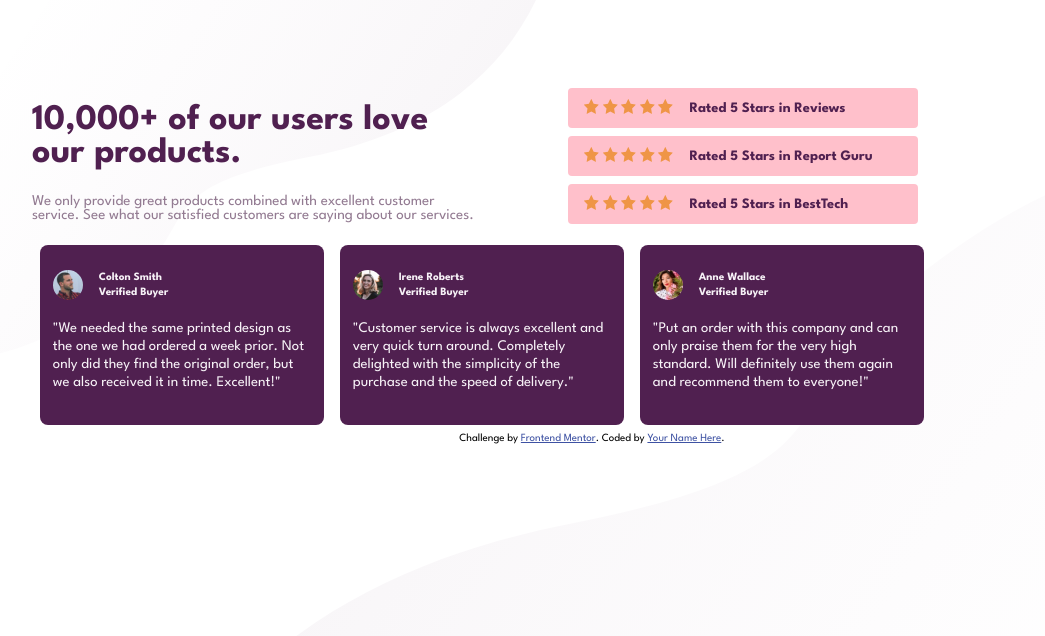
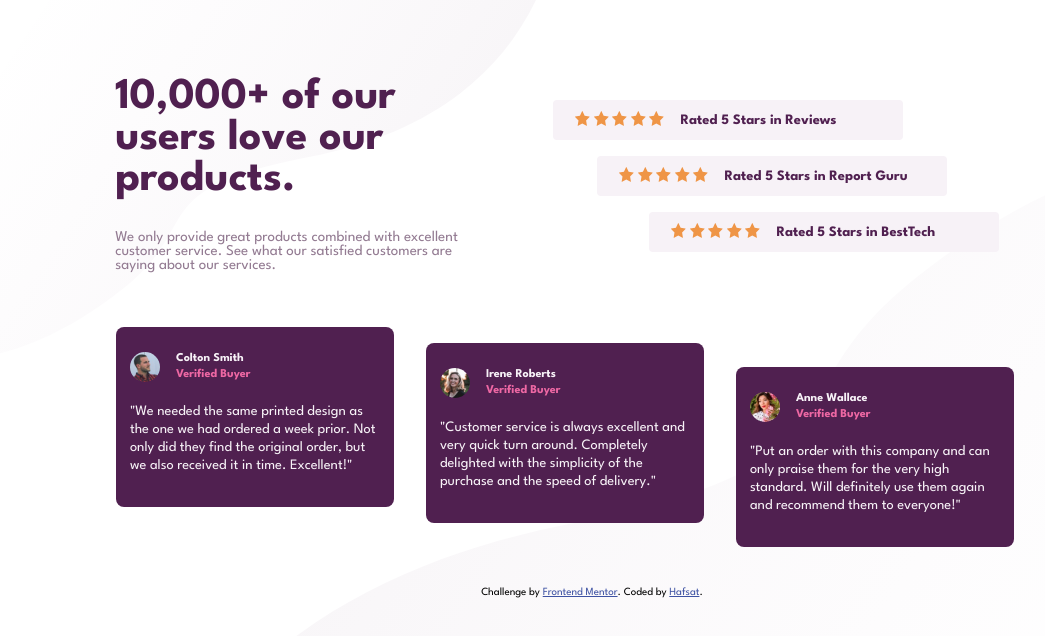
Before and after one commit to Hafsat100/social-proof-section-master, a plain HTML site: page index.html in a window 1280 px wide. Shown: the whole page, without its empty margins (48-1093 px from the left). Drawn offline with Linux system fonts and the light colour scheme.

Commit message:
Create desktop version of site

```diff
--- a/index.html
+++ b/index.html
@@ -20,12 +20,15 @@
     <div class="container">
         <div class="content">
             <div class="product">
+                <div>
                     <h1>10,000+ of our users love our products.</h1>
 
                     <p>We only provide great products combined with excellent customer service.
                         See what our satisfied customers are saying about our services.</p>
                 </div>
-            <div class="ratings rating-one" >
+            </div>
+            <div class="ratings" >
+                <div class="rates rating-one">
                     <div class="each-rating">
                         <div class="stars">
                             <img src="./images/icon-star.svg" alt="A star">
@@ -36,8 +39,10 @@
                         </div>
                         <p>Rated 5 Stars in Reviews</p>
                     </div>
+                </div>
 
-                <div class="each-rating rating-two">
+                <div class="rates rating-two">
+                    <div class="each-rating">
                         <div class="stars">
                             <img src="./images/icon-star.svg" alt="A star">
                             <img src="./images/icon-star.svg" alt="A star">
@@ -47,8 +52,9 @@
                         </div>
                         <p>Rated 5 Stars in Report Guru</p>
                     </div>
-
-                <div class="each-rating rating-three">
+                </div>
+                <div class="rates rating-three">
+                    <div class="each-rating">
                         <div class="stars">
                             <img src="./images/icon-star.svg" alt="A star">
                             <img src="./images/icon-star.svg" alt="A star">
@@ -60,9 +66,10 @@
                     </div>
                 </div>
             </div>
+        </div>
         <div class="reviews">
-            <section>
-                <div class="customer-info">
+            <section id="s-one">
+                <div class="customer-info colton">
                     <img src="./images/image-colton.jpg" alt="image of irene roberts">
                     <div class="name-verified">
                         <p class="name">
@@ -78,9 +85,9 @@
                     Not only did they find the original order, but we also received it in time.
                     Excellent!"
                 </p>
-            </section>
+            </section >
 
-            <section>
+            <section id="s-two">
                 <div class="customer-info">
                     <img src="./images/image-irene.jpg" alt="image of irene roberts">
                     <div class="name-verified">
@@ -98,7 +105,7 @@
                 </p>
 
             </section>
-            <section>
+            <section id="s-three">
                 <div class="customer-info">
                     <img src="./images/image-anne.jpg" alt="image of anne wallace">
                     <div class="name-verified">
@@ -120,7 +127,7 @@
           Challenge by
           <a href="https://www.frontendmentor.io?ref=challenge" target="_blank"
             >Frontend Mentor</a
-          >. Coded by <a href="#">Your Name Here</a>.
+          >. Coded by <a href="#">Hafsat</a>.
         </div>
     </div>
 
--- a/style.css
+++ b/style.css
@@ -14,21 +14,22 @@ body{
     background-image: url("./images/bg-pattern-top-desktop.svg"),  url("./images/bg-pattern-bottom-desktop.svg");
     background-position: left top, right bottom;
     background-repeat: no-repeat, no-repeat;
-    /* background-color: hsl(300, 24%, 96%); */
     height: 100vh;
-    /* margin: 0 auto; */
-    /* padding: 3.5rem; */
     font-family: 'League Spartan', sans-serif;
 }
 .container{
     max-width: 1440px;
+    margin: 0 auto;
     margin-left: auto;
     margin-right: auto;
     padding-left: 0.5rem;
     padding-left: 0.5rem;
-    padding: 4.5rem;
+    padding: 2.5rem 6.3rem;
+    /* padding-left: 5.5rem; */
     display: flex;
     flex-direction: column;
+    gap: 32px;
+    /* justify-content: center; */
 
 
 }
@@ -36,19 +37,21 @@ body{
     display: flex;
     flex: auto;
     gap: 5rem;
-    /* align-items: space-between; */
+    padding: 0 3.4rem;
+
 
 }
 .product{
     width: 40%;
-    /* padding-right: 152px; */
-}
+
+ }
 .product h1{
-
-    font-size: 36px
+    font-size: 44px
 }
 .ratings{
-    width: 40%;
+    display: flex;
+    flex-direction: column;
+    flex-basis: 60%;
 }
 .product h1,
 .ratings p{
@@ -60,16 +63,29 @@ body{
 }
 .each-rating{
     display: flex;
-    /* justify-content: center; */
     align-items: center;
     gap: 16px;
+    font-size: 0.9rem;
+}
+.rates{
+    display: flex;
+    gap: 4px;
     width: 350px;
     height: 40px;
     margin: 0.5rem;
-    padding: 0.5rem;
+    padding: 0.9rem;
     border-radius: 4px;
-    font-size: 0.9rem;
-    background-color: pink
+    background-color: hsl(300, 24%, 96%);
+}
+.rating-one{
+    margin-top: 52px;
+}
+.rating-two{
+    margin-left: 52px;
+
+}
+.rating-three{
+    margin-left: 104px;
 }
 .stars{
     margin-left: 0.5rem;
@@ -87,21 +103,36 @@ body{
     align-items: center;
     gap: 16px;
     line-height: 4px;
-    font-size: 0.7rem;
+    font-size: 0.75rem;
     font-weight: 700;
+}
+.verified{
+    font-weight: 0;
+    color: hsl(333, 80%, 67%);
+}
+.reviews{
+    display: flex;
+    gap: 16px;
+    padding: 0 2.92rem;
 }
 section{
     display: flex;
     flex-direction: column;
     justify-content: center;
     background-color: hsl(300, 43%, 22%);
-    width: 284px;
+    width: 278px;
     height: 180px;
     color: hsl(300, 24%, 96%);
     margin: 0.5rem;
-    padding: 0.8rem;
-    font-size: 0.92rem;
+    padding: 0.90rem;
+    font-size: 0.9rem;
     border-radius: 8px;
+}
+#s-two{
+    margin-top: 24px;
+}
+#s-three{
+    margin-top: 48px;
 }
 section > p{
     line-height: 18px;
```
Lines whose indentation alone changed are shown as unchanged.
